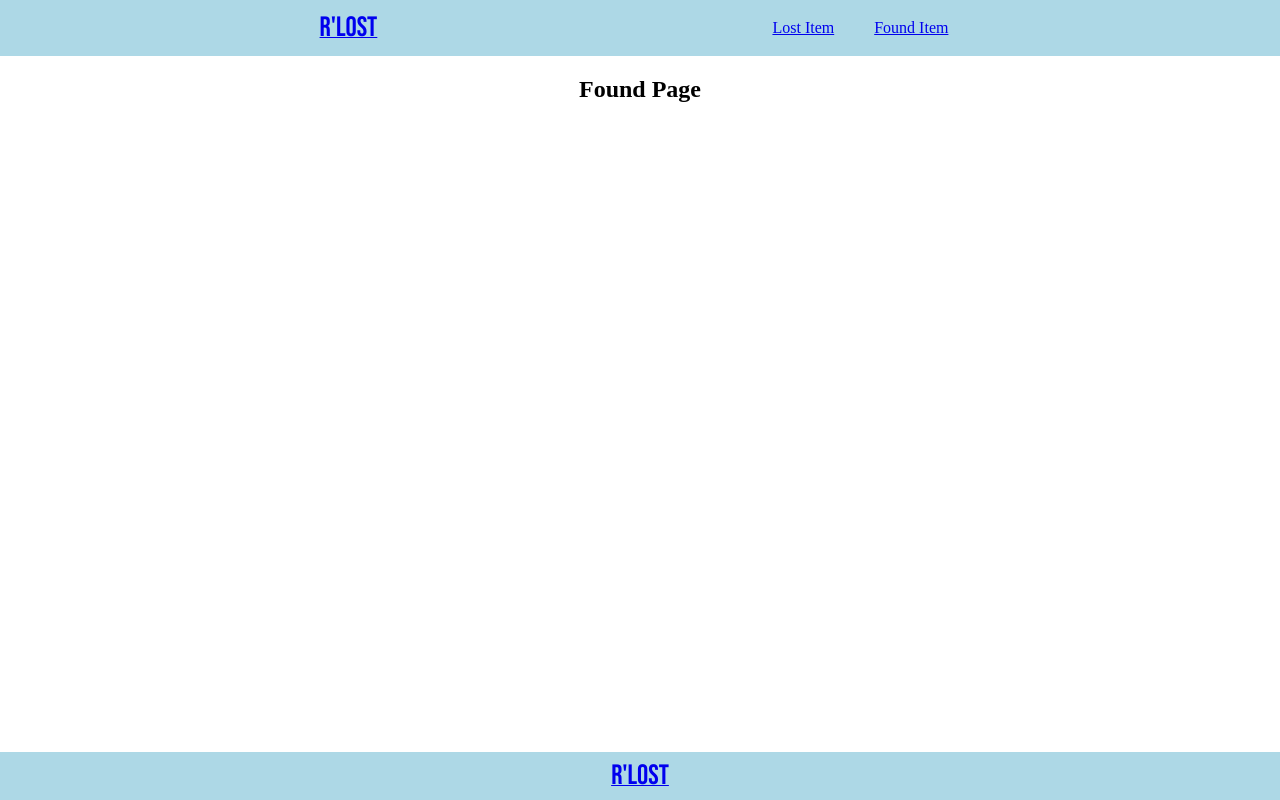
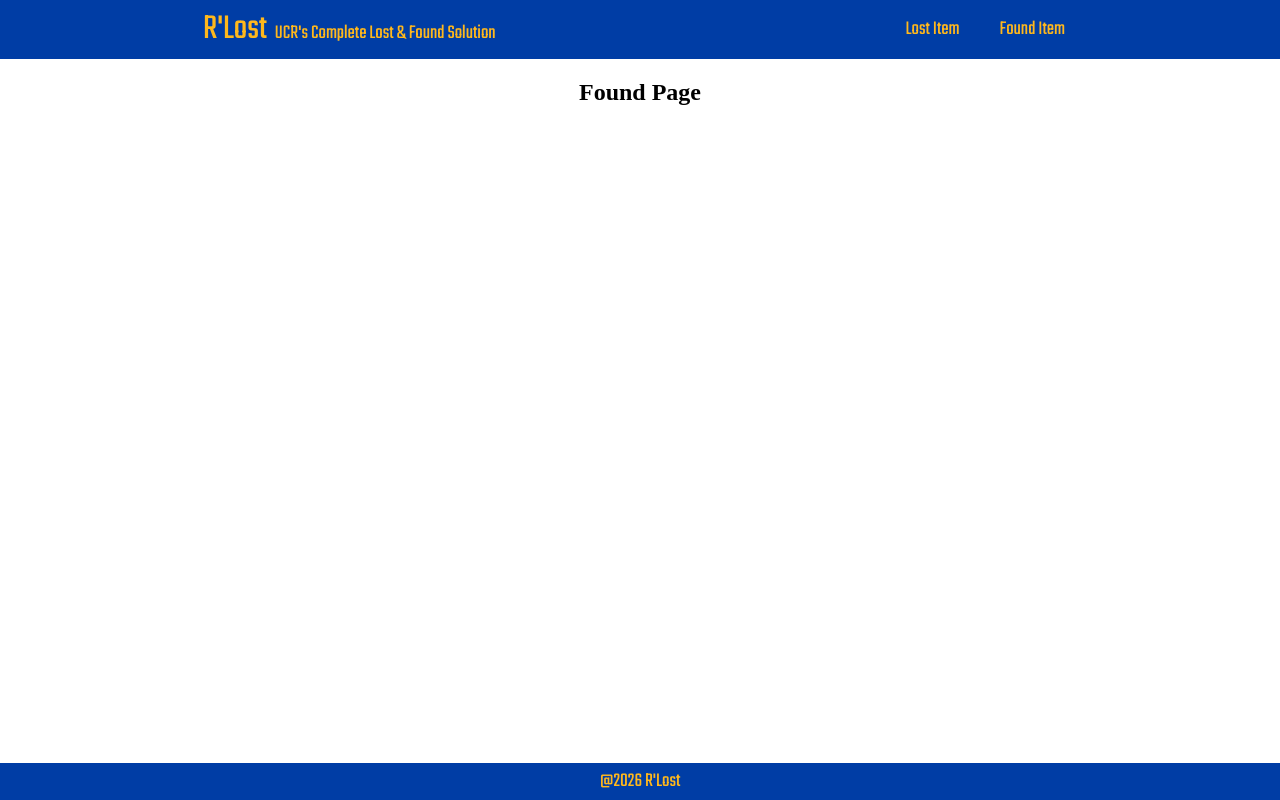
Before and after one commit to R-Lost/RLost, a React (Vite) app in the folder rlost/: page /Found in a window 1280 px wide. Built offline with nearby package versions, Linux system fonts and the light colour scheme; the HTML template or start-up script is replaced by a standard one.

Commit message:
feat: Navbar and Footer redesign

```diff
--- a/rlost/index.html
+++ b/rlost/index.html
@@ -8,7 +8,7 @@
 
       <link rel="preconnect" href="https://fonts.googleapis.com">
       <link rel="preconnect" href="https://fonts.gstatic.com" crossorigin>
-      <link href="https://fonts.googleapis.com/css2?family=Bebas+Neue&display=swap" rel="stylesheet">
+      <link href="https://fonts.googleapis.com/css2?family=Teko:wght@300..700&display=swap" rel="stylesheet">
   </head>
   <body>
     <div id="root"></div>
--- a/rlost/src/components/Footer.module.css
+++ b/rlost/src/components/Footer.module.css
@@ -1,11 +1,14 @@
 .nav {
+  position: sticky;
+  top: 0;
+  z-index: 100;
   width: 100%;
   box-sizing: border-box;
   display: flex;
   align-items: center;
   justify-content: space-around;
-  padding: 0.5rem 8rem;
-  background-color: lightblue;
+  padding: 0.25rem;
+  background-color: #003DA5;
 }
 
 .subItemsHolder {
@@ -22,8 +25,10 @@
 }
 
 .logoText {
-  font-family: "Bebas Neue", sans-serif;
+  font-family: "Teko", sans-serif;
+  font-optical-sizing: auto;
   font-style: normal;
-  font-size: 1.75rem;
-  line-height: 2rem;
+  font-size: 1.25rem;
+  color: #FFB81C;
+  text-decoration: none;
 }
--- a/rlost/src/components/Footer.tsx
+++ b/rlost/src/components/Footer.tsx
@@ -4,9 +4,9 @@ import {Link} from "react-router";
 const Footer = () => {
     return (
         <nav className={styles.nav}>
-            <Link to="/">
-                <span className={styles.logoText}>
-                    R'Lost
+            <Link to="/" className={styles.logoText}>
+                <span>
+                    @2026 R'Lost
                 </span>
             </Link>
         </nav>
--- a/rlost/src/components/Navbar.module.css
+++ b/rlost/src/components/Navbar.module.css
@@ -7,8 +7,8 @@
   display: flex;
   align-items: center;
   justify-content: space-around;
-  padding: 0.5rem 8rem;
-  background-color: lightblue;
+  padding: 0.25rem;
+  background-color: #003DA5;
 }
 
 .subItemsHolder {
@@ -18,15 +18,45 @@
 }
 
 .navbarItem {
+  font-family: "Teko", sans-serif;
   padding: 0.25rem 0.75rem;
-  font-size: 1rem;
-  line-height: 2rem;
+  font-size: 1.25rem;
   border-radius: 1rem;
+  color: #FFB81C;
+  text-decoration: none;
+}
+
+.noUnderline {
+  text-decoration: none;
 }
 
 .logoText {
-  font-family: "Bebas Neue", sans-serif;
+  font-family: "Teko", sans-serif;
+  font-optical-sizing: auto;
   font-style: normal;
-  font-size: 1.75rem;
-  line-height: 2rem;
+  font-size: 2.25rem;
+  color: #FFB81C;
+  text-decoration: none;
 }
+
+.subLogoText {
+  font-family: "Teko", sans-serif;
+  font-optical-sizing: auto;
+  font-style: normal;
+  font-size: 1.25rem;
+  margin-left: 0.5rem;
+  color: #FFB81C;
+  text-decoration: none;
+  display: none;
+}
+
+@media (min-width: 768px) {
+  .subLogoText {
+    display: inline-block;
+  }
+}
+
+.logoText:visited {
+  color: #FFB81C;
+  text-decoration: none;
+}
--- a/rlost/src/components/Navbar.tsx
+++ b/rlost/src/components/Navbar.tsx
@@ -4,9 +4,12 @@ import {Link} from "react-router";
 const Navbar = () => {
     return (
         <nav className={styles.nav}>
-            <Link to="/">
+            <Link to="/" className={styles.noUnderline}>
                 <span className={styles.logoText}>
                     R'Lost
+                </span>
+                <span className={styles.subLogoText}>
+                    UCR's Complete Lost & Found Solution
                 </span>
             </Link>
 
```
